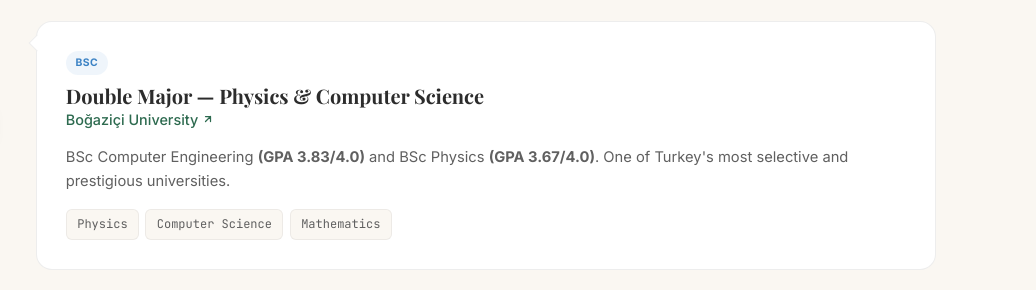
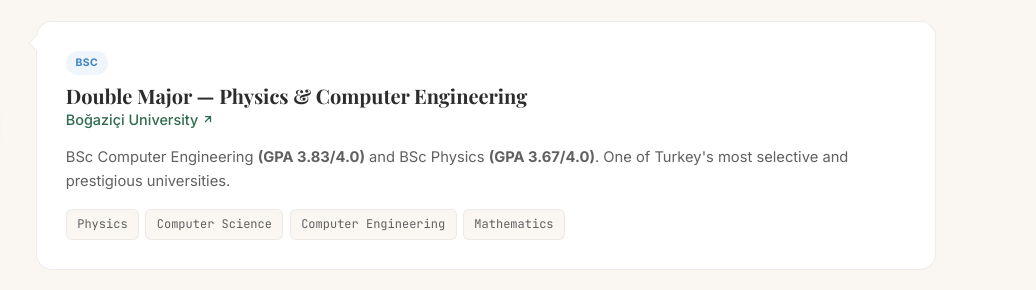
Before and after one commit to omerfaunal/PersonalWebsite, a website built with Vite: page index.html in a window 1280 px wide. Shown: the part 5128-5418 px from the top of the page, 244-1280 px from the left. Built offline with nearby package versions, Linux system fonts and the light colour scheme; animation ran at ten frames a second; files whose address does not match are found by name; a web font is replaced by a local one.

Commit message:
Change naming

```diff
--- a/index.html
+++ b/index.html
@@ -3,8 +3,8 @@
   <head>
     <meta charset="UTF-8" />
     <meta name="viewport" content="width=device-width, initial-scale=1.0" />
-    <title>Omer Faruk Unal — Software Engineer · Cambridge</title>
-    <meta name="description" content="Software engineer and Cambridge MPhil student. Building fast systems, solving hard problems, and running long distances." />
+    <title>Omer Faruk Unal — Computer Engineer · Cambridge</title>
+    <meta name="description" content="Computer engineer and Cambridge MPhil student. Building fast systems, solving hard problems, and running long distances." />
     <link rel="preconnect" href="https://fonts.googleapis.com" />
     <link rel="preconnect" href="https://fonts.gstatic.com" crossorigin />
     <link href="https://fonts.googleapis.com/css2?family=Inter:wght@400;500;600;700&family=Playfair+Display:ital,wght@0,400;0,700;0,900;1,400&family=JetBrains+Mono:wght@400&display=swap" rel="stylesheet" />
--- a/src/sections/bento.js
+++ b/src/sections/bento.js
@@ -116,11 +116,11 @@
     date: 'Sep 2019 – June 2024',
     location: 'Istanbul, Türkiye',
     badge: 'BSc',
-    title: 'Double Major — Physics & Computer Science',
+    title: 'Double Major — Physics & Computer Engineering',
     org: { name: 'Boğaziçi University', url: 'https://www.boun.edu.tr/en' },
     logo: '/assets/boun.svg',
     body: `BSc Computer Engineering <strong>(GPA 3.83/4.0)</strong> and BSc Physics <strong>(GPA 3.67/4.0)</strong>. One of Turkey's most selective and prestigious universities.`,
-    tags: ['Physics', 'Computer Science', 'Mathematics'],
+    tags: ['Physics', 'Computer Science', 'Computer Engineering', 'Mathematics'],
   },
   {
     date: 'Ongoing',
```
